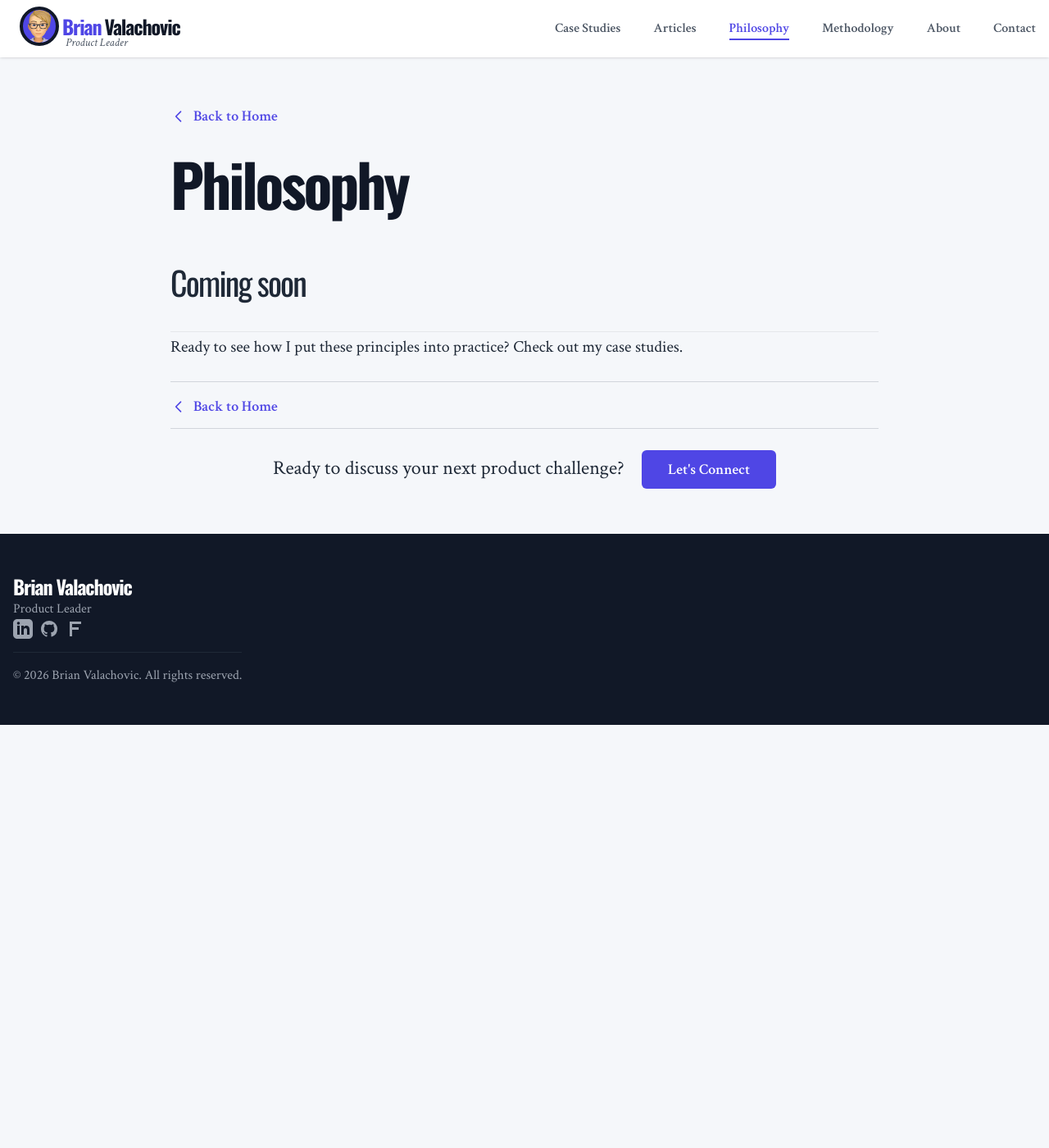
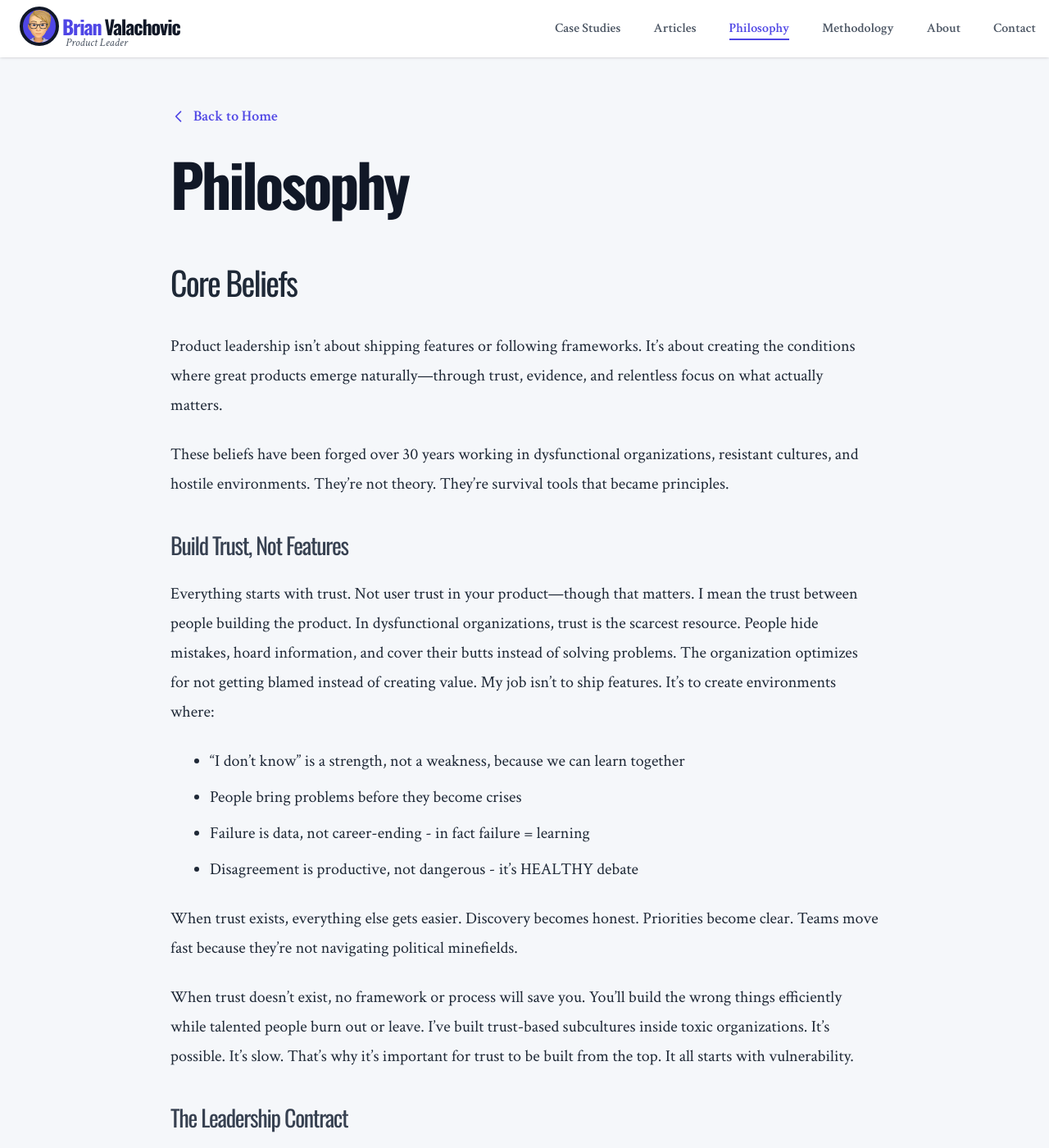
Before and after one commit to bvalachovic/bvalachovic.github.io, a Jekyll site: the page built from philosophy.md, in a window 1280 px wide and 1400 px high. Shown: the whole window at 82% size. Built offline with Jekyll 4.4.1, drawn with Linux system fonts in a browser that asks for light colours; nearby versions of some CDN libraries; some of the changed text lies outside the part shown.

Commit message:
Updated philosophy page

```diff
--- a/philosophy.md
+++ b/philosophy.md
@@ -5,7 +5,6 @@ description: "My approach to product leadership, design, and building products t
 permalink: /philosophy/
 ---
 
-<!--
 ## Core Beliefs
 
 Product leadership isn't about shipping features or following frameworks. It's about creating the conditions where great products emerge naturally—through trust, evidence, and relentless focus on what actually matters.
@@ -13,19 +12,57 @@ Product leadership isn't about shipping features or following frameworks. It's a
 These beliefs have been forged over 30 years working in dysfunctional organizations, resistant cultures, and hostile environments. They're not theory. They're survival tools that became principles.
 
 ### Build Trust, Not Features
+
 Everything starts with trust. Not user trust in your product—though that matters. I mean the trust between people building the product.
-In dysfunctional organizations, trust is the scarcest resource. People hide mistakes, hoard information, and cover their asses instead of solving problems. The organization optimizes for not getting blamed instead of creating value.
+In dysfunctional organizations, trust is the scarcest resource. People hide mistakes, hoard information, and cover their butts instead of solving problems. The organization optimizes for not getting blamed instead of creating value.
 My job isn't to ship features. It's to create environments where:
 
-- "I don't know" is a strength, not a weakness
+- "I don't know" is a strength, not a weakness, because we can learn together
 - People bring problems before they become crises
-- Failure is data, not career-ending
-- Disagreement is productive, not dangerous
+- Failure is data, not career-ending - in fact failure = learning
+- Disagreement is productive, not dangerous - it's HEALTHY debate
 
 When trust exists, everything else gets easier. Discovery becomes honest. Priorities become clear. Teams move fast because they're not navigating political minefields.
 
 When trust doesn't exist, no framework or process will save you. You'll build the wrong things efficiently while talented people burn out or leave.
 I've built trust-based subcultures inside toxic organizations. It's possible. It's slow. That's why it's important for trust to be built from the top.  It all starts with vulnerability.
+
+### The Leadership Contract
+
+Trust is bidirectional. Leaders who understand this get dramatically different results from their teams.
+
+After 30 years, I've learned that when a team underperforms, the first question isn't "what's wrong with the team?" It's "what did leadership fail to provide?"
+
+Leadership's job is to come to the team with:
+
+- **A problem or opportunity** — not a solution
+- **Strategic context** — how this opportunity aligns with organizational goals and where the guardrails are
+- **The "who"** — who is experiencing this problem, who will benefit from solving it
+- **The cost of inaction** — what happens if we don't act
+- **A definition of success** — what does "solved" actually look like
+- **A time horizon** — how much investment is worth making before we know if this is working
+
+When leadership brings all of this, something remarkable happens. The team brings back creativity, technical ingenuity, and options: *in one sprint we can validate this; in two, we can build this; in a quarter, we can ship this.* They take calculated risks. They make bets. That's where the real value gets created.
+
+**But when leadership brings a solution instead, all bets are off. Literally.**
+
+A solution signals — whether leadership intends it or not — *we don't trust our team to find the right answer.* The conversation immediately shifts from outcomes to estimates. Engineers spend days calculating how long the solution will take to build. Nobody asks whether it should be built at all. The work becomes soul-crushing precisely because the most important question has already been answered for them.
+
+#### The Formula 1 Problem
+
+I've lived this scenario more times than I care to count. Leadership arrives with a mandate: *build us a Formula 1 car.* The team executes. Twelve to eighteen months later, it's delivered — exactly to spec, beautifully engineered. Customers and users ignore it. Sales can't move it. Not a single contract gets signed.
+
+Of course not. Nobody stopped to ask what problem the Formula 1 car was solving.
+
+I was the person on those teams who started asking. I'd get a blank stare. That blank stare is one of the most expensive expressions in business — it means someone is about to spend the organization's money testing an assumption with a production budget.
+
+Most leadership ideas are assumptions. The visionary leader who sees the future clearly is, nine times out of ten, making a very confident bet. That bet might be worth pursuing right now. Or it might be a $5 million waste. The only way to know is to test it — and the only way to test it is to define the problem before proposing a solution.
+
+Given the right context, the team doesn't build a Formula 1 car. They ask who needs to go where, when, and why. They learn it's a suburban customer getting groceries delivered between 6:30 and 7:00 PM every other Friday, who also needs a ride afterward — and that the organization is focused on short-trip pickup and delivery. So they build a Honda CRV. It costs less, ships faster, fits the lane perfectly, and customers love it.
+
+That's not a lesser outcome. That's product thinking working exactly as it should.
+
+The leader's job is to provide context and then get comfortable with uncertainty about what the team will build. In my experience, that uncertainty resolves into something better than what leadership imagined — and faster than anyone expected.
 
 ### Evidence Over Assumptions
 
@@ -48,20 +85,16 @@ Feature factories are comfortable. You know what you're building. Roadmaps look
 You're also probably building the wrong things.
 Outcome-focused product development is uncomfortable. It requires:
 
-Saying no to features that don't move the needle
-Measuring what matters, not what's easy
-Focusing deeply on problems, not solutions
-Accepting that "we shipped nothing" might be the right answer
+- Saying no to features that don't move the needle
+- Measuring what matters, not what's easy
+- Focusing deeply on problems, not solutions
+- Accepting that "we shipped nothing" might be the right answer
 
-At the Senate, I drove a personnel system from paper workflows to 100% electronic submission by rejecting competing features and focusing on complete PeopleSoft integration. We could have shipped a dozen small features that made stakeholders happy.
+I drove a personnel system from paper workflows to 100% electronic submission by rejecting competing features and focusing on complete payroll integration. We could have shipped a dozen small features that made stakeholders happy.
 Instead, we shipped one complete solution that eliminated 400+ hours of annual manual work. That's the difference between outputs and outcomes.
 Outputs are what you ship. Outcomes are what changes.
 Most organizations reward outputs because they're visible and predictable. Outcomes require patience, discipline, and the willingness to look unproductive while you validate whether what you're building actually matters.
-I optimize for outcomes. Even when it makes me unpopular.
--->
+I optimize for outcomes. Even when it makes me unpopular. If you want outputs, don't bother filling out my contact form. If you want to talk about transformation - and what outcomes are, I can't wait to hear from you.
 
 
-## Coming soon
----
-
 Ready to see how I put these principles into practice? Check out my [case studies](/#portfolio).
--- a/public/assets/css/styles.css
+++ b/public/assets/css/styles.css
@@ -127,6 +127,20 @@
       }
 
 
+      /* Anchor links inside markdown content */
+      .case-study-content a,
+      .page-content a {
+        color: #4f46e5;
+        text-decoration: underline;
+        text-underline-offset: 3px;
+        transition: color 0.2s ease;
+      }
+
+      .case-study-content a:hover,
+      .page-content a:hover {
+        color: #4338ca;
+      }
+
       /* Thumbnail positioning */
       .thumbnail-up {
         object-position: center 60%;
```
Also changed, not shown: README.md.
